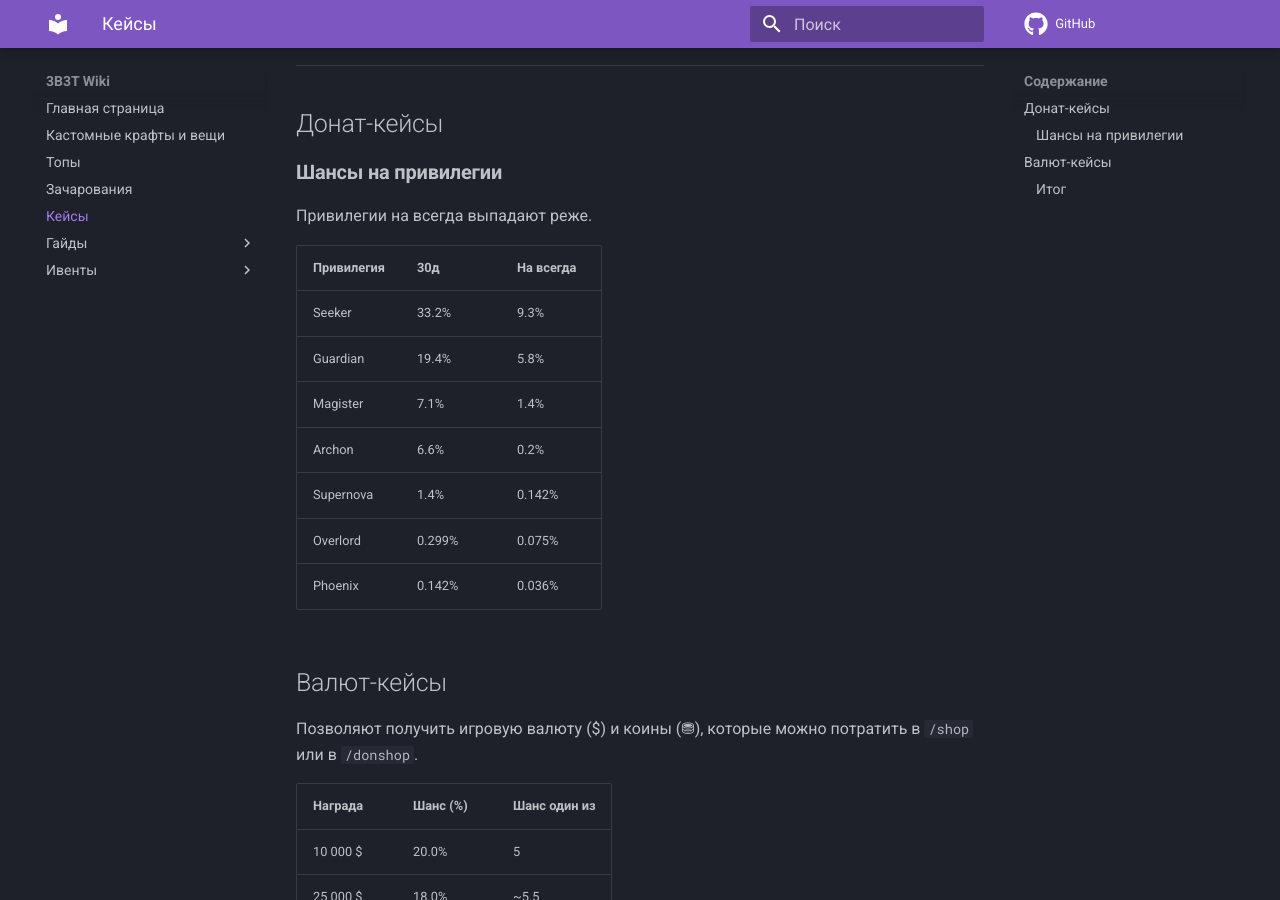
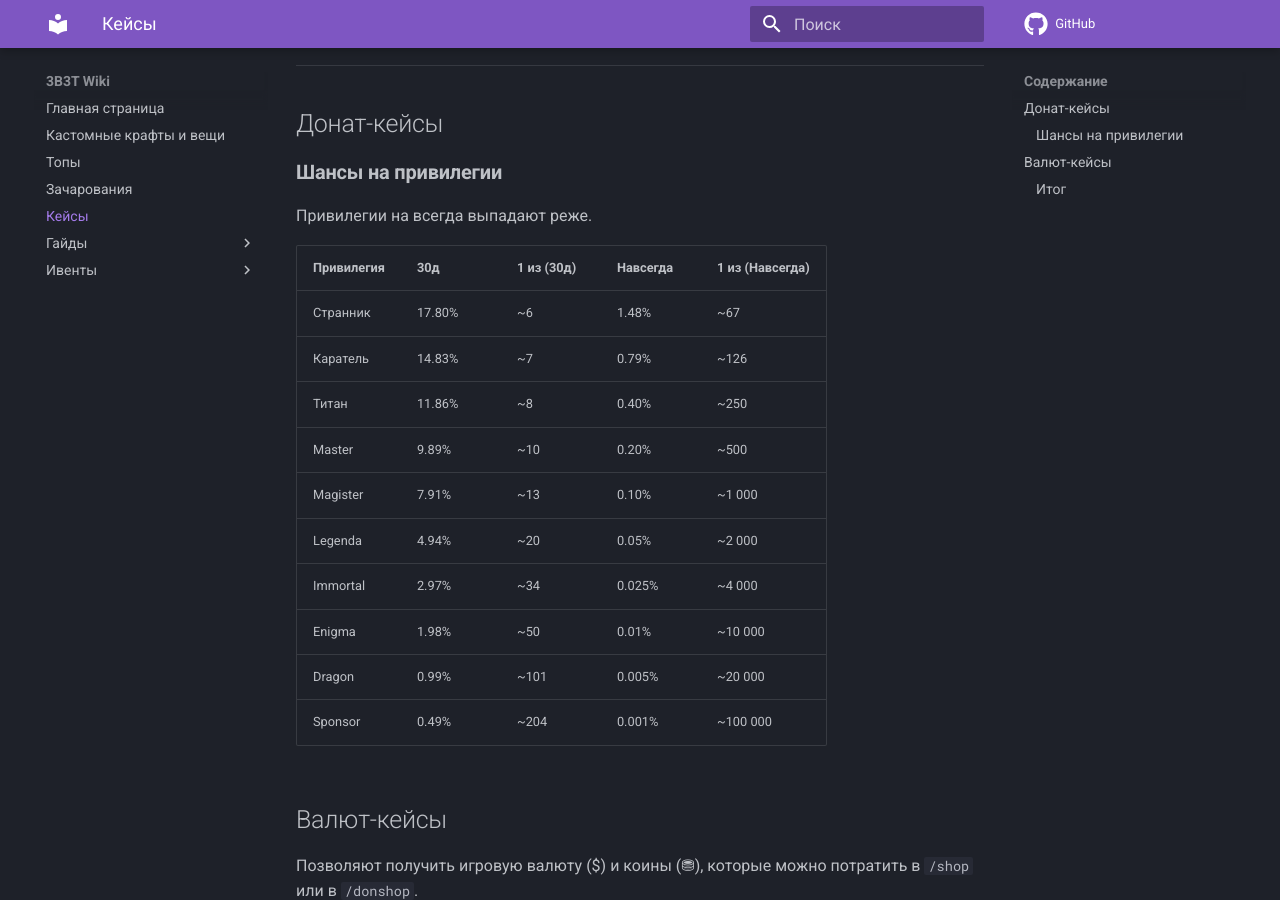
Before and after one commit to 3B3TServer/Docs, an MkDocs documentation site: the page built from docs/cases.md, in a window 1280 px wide and 900 px high, scrolled down 417 px. Built offline with MkDocs 1.6.1 and Material for MkDocs 9.7.7, drawn with Linux system fonts in a browser that asks for light colours; comment, search, counter and statistics services are not loaded.

Commit message:
изменние в таблице даные
да

```diff
--- a/docs/cases.md
+++ b/docs/cases.md
@@ -22,16 +22,18 @@
 
  Привилегии на всегда выпадают реже.
 
-| **Привилегия**     | **30д** |**На всегда**|
-|--------------------|---------|-------------|
-|Seeker   | 33.2%    |9.3%   |
-|Guardian | 19.4%    |5.8%   |
-|Magister | 7.1%     |1.4%   |
-|Archon   | 6.6%     |0.2%   |
-|Supernova| 1.4%     |0.142% |
-|Overlord | 0.299%   |0.075% |
-|Phoenix  | 0.142%   |0.036% |
-
+| Привилегия | 30д    | 1 из (30д) | Навсегда | 1 из (Навсегда) |
+| ---------- | ------ | ---------- | -------- | --------------- |
+| Странник   | 17.80% | ~6         | 1.48%    | ~67             |
+| Каратель   | 14.83% | ~7         | 0.79%    | ~126            |
+| Титан      | 11.86% | ~8         | 0.40%    | ~250            |
+| Master     | 9.89%  | ~10        | 0.20%    | ~500            |
+| Magister   | 7.91%  | ~13        | 0.10%    | ~1 000          |
+| Legenda    | 4.94%  | ~20        | 0.05%    | ~2 000          |
+| Immortal   | 2.97%  | ~34        | 0.025%   | ~4 000          |
+| Enigma     | 1.98%  | ~50        | 0.01%    | ~10 000         |
+| Dragon     | 0.99%  | ~101       | 0.005%   | ~20 000         |
+| Sponsor    | 0.49%  | ~204       | 0.001%   | ~100 000        |
 
 
 ## Валют-кейсы
```
